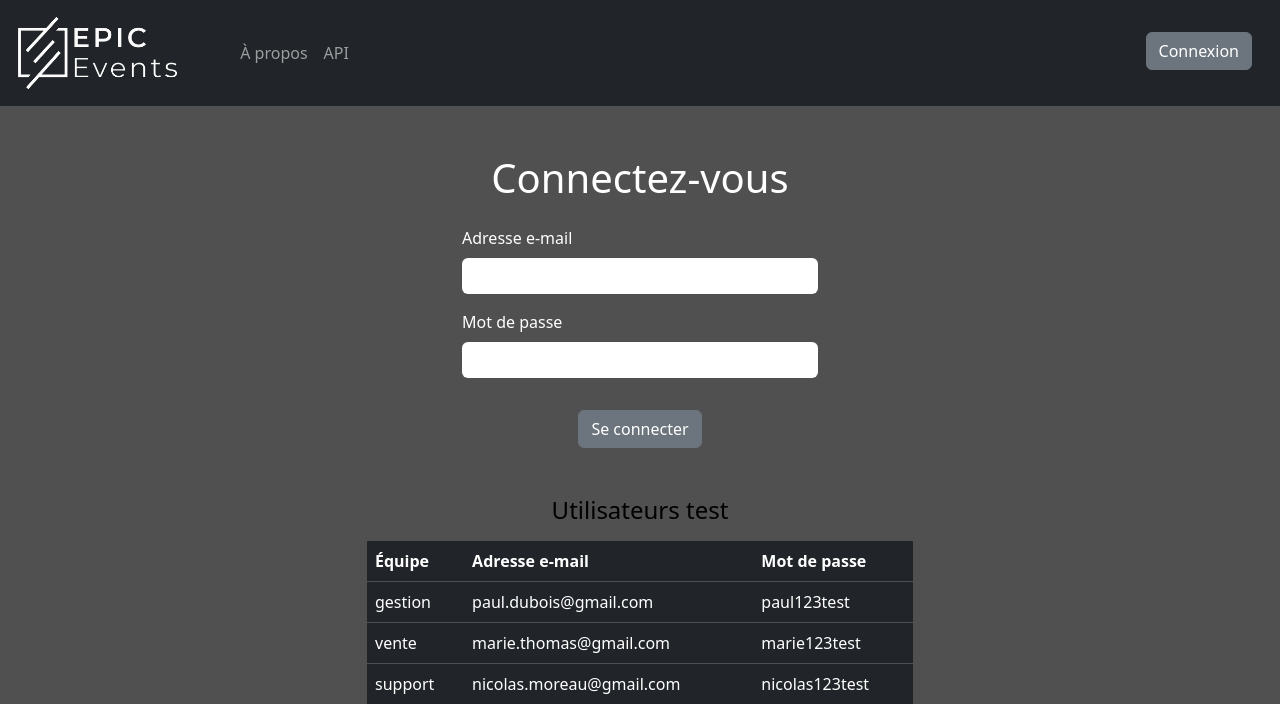
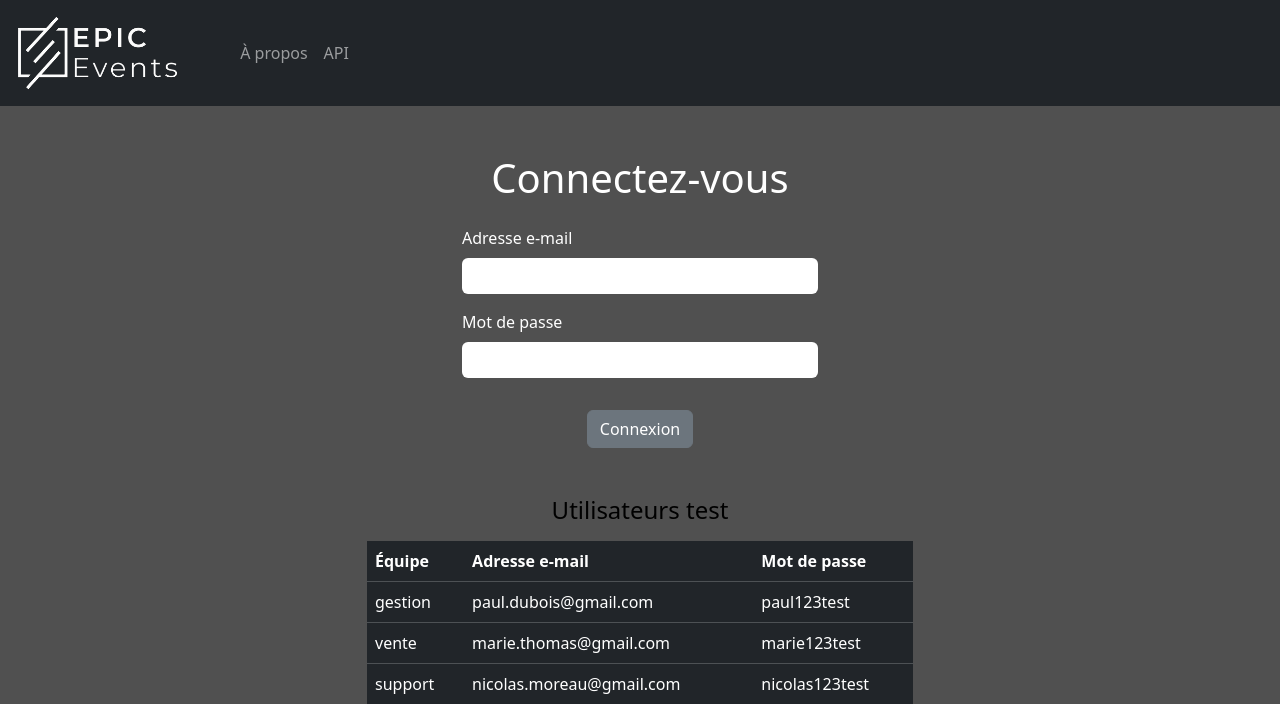
Before and after one commit to romansainthilaire/epic_events_crm, a Django app: page /connexion/ in a window 1280 px wide. Shown: the top 704 px of the page. Run offline with Django 4.2, Linux system fonts and the light colour scheme; some libraries are stand-ins or nearby versions.

Commit message:
refactoring

```diff
--- a/accounts/templates/accounts/login_form.html
+++ b/accounts/templates/accounts/login_form.html
@@ -18,7 +18,7 @@
             {% csrf_token %}
             {% bootstrap_form form bound_css_class="" %}
             <div class="text-center">
-                <button class="btn btn-secondary mt-3" type="submit">Se connecter</button>
+                <button class="btn btn-secondary mt-3" type="submit">Connexion</button>
             </div>
         </form>
     </div>
--- a/templates/base.html
+++ b/templates/base.html
@@ -80,7 +80,7 @@
                         <span class="text-info-emphasis">{{ user.groups.all.0|title }}</span>
                     </p>
                     <a class="btn btn-secondary me-3 mt-1 mb-3 mb-lg-2" href="{% url 'logout' %}">Déconnexion</a>
-                    {% else %}
+                    {% elif request.path != "/connexion/" %}
                     <a class="btn btn-secondary me-3 mt-1 mb-3 mb-lg-2" href="{% url 'login' %}">Connexion</a>
                     {% endif %}
                 </div>
```
